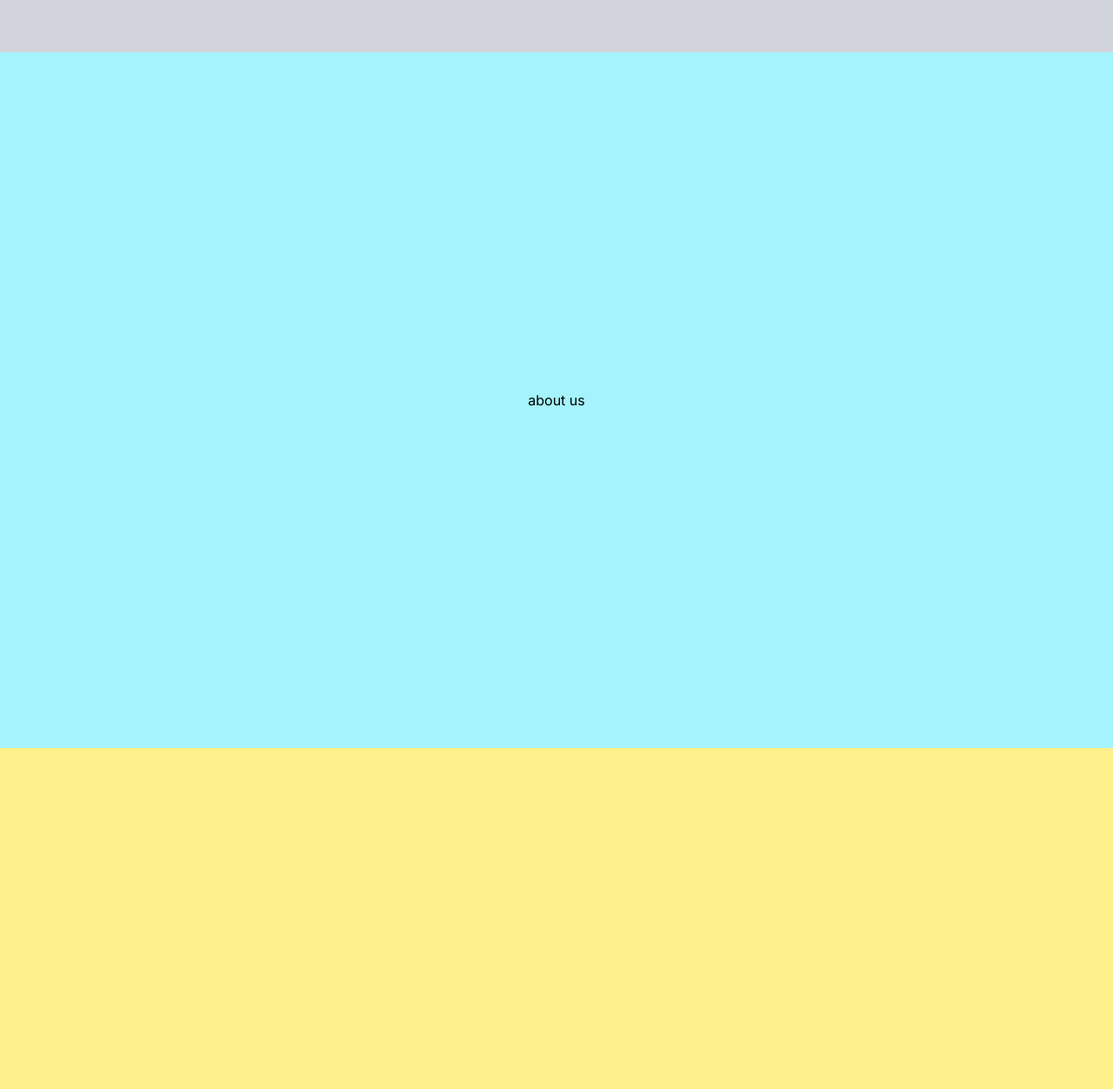
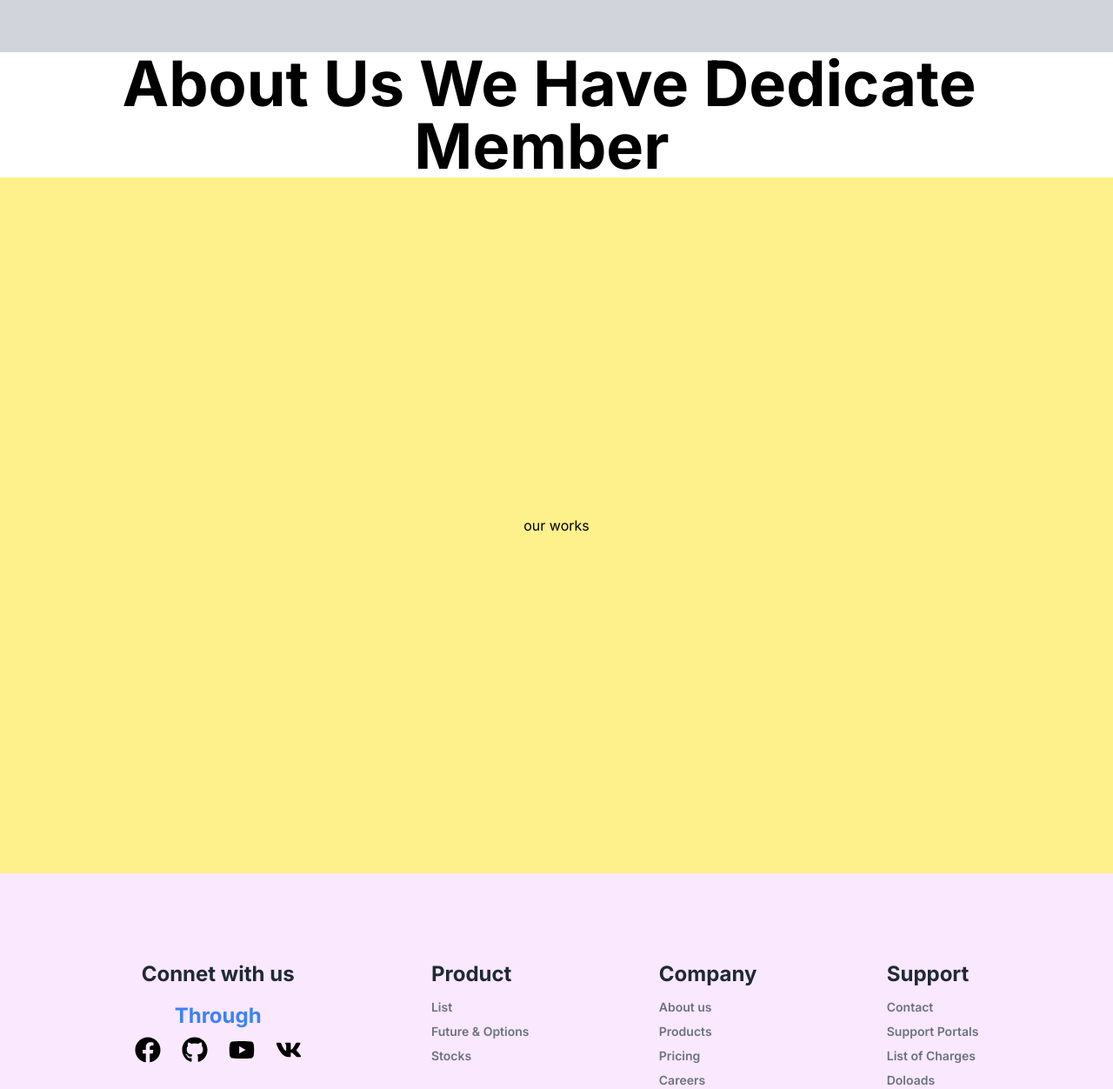
Before and after one commit to Mesh296/introduce-divsteam-nextjs, a Next.js app: page / in a window 1280 px wide. Shown: the part 1540-2792 px from the top of the page at 87% size. Built offline with nearby package versions, Linux system fonts and the light colour scheme.

Commit message:
feat: footer, AnimatedText.jsx

```diff
--- a/package.json
+++ b/package.json
@@ -12,10 +12,12 @@
     "autoprefixer": "10.4.14",
     "eslint": "8.46.0",
     "eslint-config-next": "13.4.12",
+    "framer-motion": "^10.15.0",
     "next": "13.4.12",
     "postcss": "8.4.27",
     "react": "18.2.0",
     "react-dom": "18.2.0",
+    "react-icons": "^4.10.1",
     "tailwindcss": "3.3.3"
   }
 }
--- a/src/app/about/page.jsx
+++ b/src/app/about/page.jsx
@@ -1,8 +1,10 @@
+import AnimatedText from "@/components/AnimatedText";
+
 const About = () => {
-    return(
-        <div className=" h-screen bg-cyan-200 flex items-center justify-center" id="about">
-            about us
-        </div>
+    return (
+        <main id='about'>
+            <AnimatedText text="About us We have dedicate member " />
+        </main>
     )
 }
 
--- a/src/app/home/page.jsx
+++ b/src/app/home/page.jsx
@@ -1,3 +1,4 @@
+import AnimatedText from "@/components/AnimatedText";
 import Image from "next/image";
 import { IoIosArrowForward } from 'react-icons/io';
 
@@ -5,7 +6,7 @@ const Home = () => {
     return (
         <div className=" h-screen bg-white relative" id="home">
             <div className=" text-7xl font-extrabold absolute left-32 top-[18rem] z-10">
-                <h1>LOREM</h1>
+                <AnimatedText text='LOREM' />
                 <div className=" text-base font-extralight absolute w-[30rem]">
                     <p>Lorem ipsum dolor sit amet, consectetur adipiscing elit, sed do eiusmod tempor incididunt ut labore et dolore magna aliqua. Ut enim ad minim veniam</p>
                 </div>
@@ -16,7 +17,7 @@ const Home = () => {
                     onClick={console.log("btn clicked")}>
                     BUTTON
                 </button>
-                <IoIosArrowForward className=" m-auto h-full"/>
+                <IoIosArrowForward className=" m-auto h-full" />
             </div>
 
             <div className=" h-[30rem] w-[30rem] absolute left-48 top-1/4 ">
--- a/src/app/page.js
+++ b/src/app/page.js
@@ -4,15 +4,17 @@ import Services from './services/page'
 import About from './about/page'
 import Work from './work/page'
 import Navbar from '@/components/navbar/page'
+import Footer from '@/components/footer/page'
 
 export default function App() {
   return (
     <main>
-      <Navbar/>
-      <Home/>
-      <Services/>
-      <About/>
-      <Work/>
+      <Navbar />
+      <Home />
+      <Services />
+      <About />
+      <Work />
+      <Footer />
     </main>
   )
 }
--- a/src/app/services/page.jsx
+++ b/src/app/services/page.jsx
@@ -1,7 +1,6 @@
 const Services = () => {
     return(
         <div className=" h-screen bg-gray-300 flex items-center justify-center" id="services">
-
         </div>
     )
 }
--- /dev/null
+++ b/src/components/AnimatedText.jsx
@@ -0,0 +1,53 @@
+'use client'
+import React from 'react'
+import { animate, motion } from 'framer-motion'
+
+const quote = {
+  initial: {
+    opacity: 1,
+  },
+  animate: {
+    opacity: 1,
+    transition: {
+      delay: 0.5,
+      staggerChildren: 0.08,
+    }
+  }
+}
+const singleWord = {
+  initial: {
+    opacity: 0,
+    y: 50,
+  },
+  animate: {
+    opacity: 1,
+    y: 0,
+    transition: {
+      duration: 1,
+    }
+  }
+}
+
+const AnimatedText = ({ text, className = "" }) => {
+  return (
+    <div className="w-full mx-auto flex items-center justify-center text-center overflow-hidden">
+      <motion.h1 className={`inline-block w-full text-dark font-bold capitalize text-7xl ${className}`}
+        variants={quote}
+        initial='initial'
+        animate='animate'
+      >
+        {
+          text.split(' ').map((word, index) =>
+            <motion.span key={word + '-' + index} className='inline-block'
+              variants={singleWord}
+            >
+              {word}&nbsp;
+            </motion.span>
+          )
+        }
+      </motion.h1>
+    </div>
+  )
+}
+
+export default AnimatedText
--- /dev/null
+++ b/src/components/footer/page.jsx
@@ -0,0 +1,57 @@
+import React from 'react'
+import { FaFacebook } from 'react-icons/fa'
+import { FaYoutube } from 'react-icons/fa'
+import { FaGithub } from 'react-icons/fa'
+import { FaVk } from 'react-icons/fa'
+
+
+
+function Footer() {
+  return (
+    <div className=' bg-fuchsia-100 h-/2 w-full flex justify-around items-start p-20 '>
+      <div className="p-5 flex-col justify-center items-center text-center">
+
+        <p className="text-gray-800 font-bold text-2xl pb-4 ">
+          Connet with us
+        </p>
+        <p className='text-blue-500 font-bold text-2xl pb-2'>Through</p>
+        <div className='flex justify-center gap-6'>
+          <FaFacebook className='text-3xl cursor-pointer hover:text-blue-600 ' />
+          <FaGithub className='text-3xl cursor-pointer hover:text-gray-600 ' />
+          <FaYoutube className='text-3xl cursor-pointer hover:text-red-600 ' />
+          <FaVk className='text-3xl cursor-pointer hover:text-blue-600 ' />
+        </div>
+      </div>
+      <div className="p-5">
+        <ul>
+          <p className='text-gray-800 font-bold text-2xl pb-3'>Product</p>
+          <li className='text-gray-500 text-sm font-semibold cursor-pointer hover:text-blue-600 pb-2'>List</li>
+          <li className='text-gray-500 text-sm font-semibold cursor-pointer hover:text-blue-600 pb-2'>Future & Options</li>
+          <li className='text-gray-500 text-sm font-semibold cursor-pointer hover:text-blue-600 pb-2'>Stocks</li>
+        </ul>
+      </div>
+      <div className="p-5">
+        <ul>
+          <p className='text-gray-800 font-bold text-2xl pb-3'>Company</p>
+          <li className='text-gray-500 text-sm font-semibold cursor-pointer hover:text-blue-600 pb-2'>About us</li>
+          <li className='text-gray-500 text-sm font-semibold cursor-pointer hover:text-blue-600 pb-2'>Products</li>
+          <li className='text-gray-500 text-sm font-semibold cursor-pointer hover:text-blue-600 pb-2'>Pricing</li>
+          <li className='text-gray-500 text-sm font-semibold cursor-pointer hover:text-blue-600 pb-2'>Careers</li>
+          <li className='text-gray-500 text-sm font-semibold cursor-pointer hover:text-blue-600 pb-2'>Press & Media</li>
+        </ul>
+      </div>
+      <div className="p-5">
+        <ul>
+          <p className='text-gray-800 font-bold text-2xl pb-3'>Support</p>
+          <li className='text-gray-500 text-sm font-semibold cursor-pointer hover:text-blue-600 pb-2'>Contact</li>
+          <li className='text-gray-500 text-sm font-semibold cursor-pointer hover:text-blue-600 pb-2'>Support Portals</li>
+          <li className='text-gray-500 text-sm font-semibold cursor-pointer hover:text-blue-600 pb-2'>List of Charges</li>
+          <li className='text-gray-500 text-sm font-semibold cursor-pointer hover:text-blue-600 pb-2'>Doloads</li>
+          <li className='text-gray-500 text-sm font-semibold cursor-pointer hover:text-blue-600 pb-2'>Videos</li>
+        </ul>
+      </div>
+    </div>
+  )
+}
+
+export default Footer
```
Also changed, not shown: 1 other file (tests, documents, lock files or other folders).
